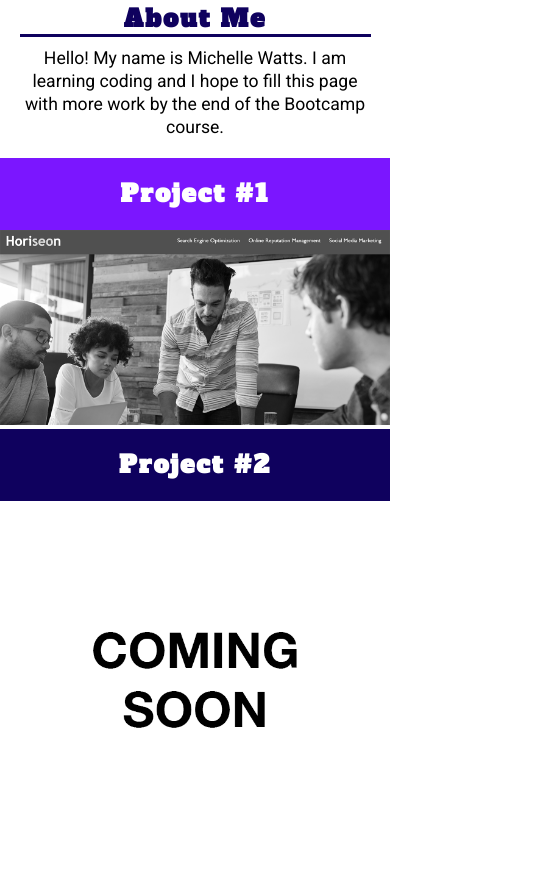
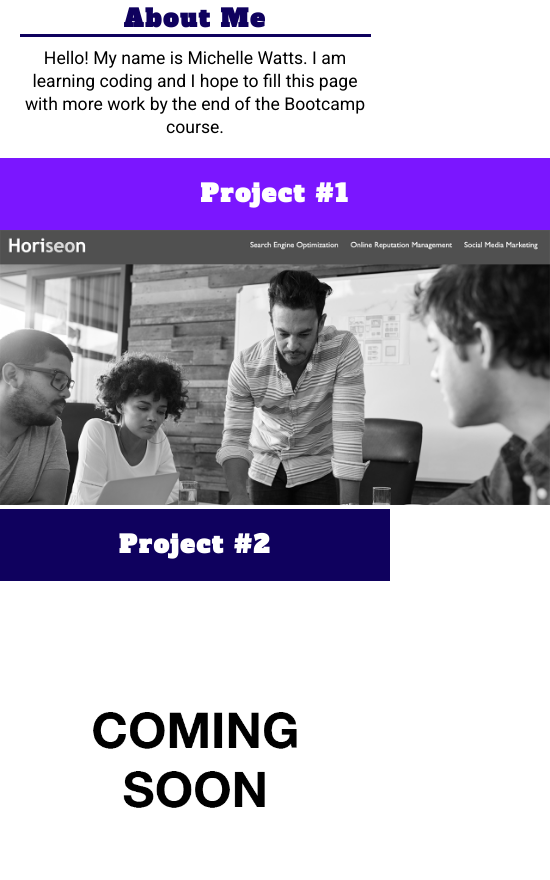
Before and after one commit to michellewatts20000/portfolio-watts, a plain HTML site: page index.html in a window 390 px wide. Shown: the part 220-1100 px from the top of the page, 550 px wide, since content can reach past the window. Drawn offline with Linux system fonts and the light colour scheme.

Commit message:
fixed flex basis for main box in responsive mode

```diff
--- a/assets/css/style.css
+++ b/assets/css/style.css
@@ -274,7 +274,7 @@ article p a:hover {
 
 
   .item-1 {
-    flex: 1 0 300px;
+    flex: 2 0 550px;
     margin:0;
 
   }
```
